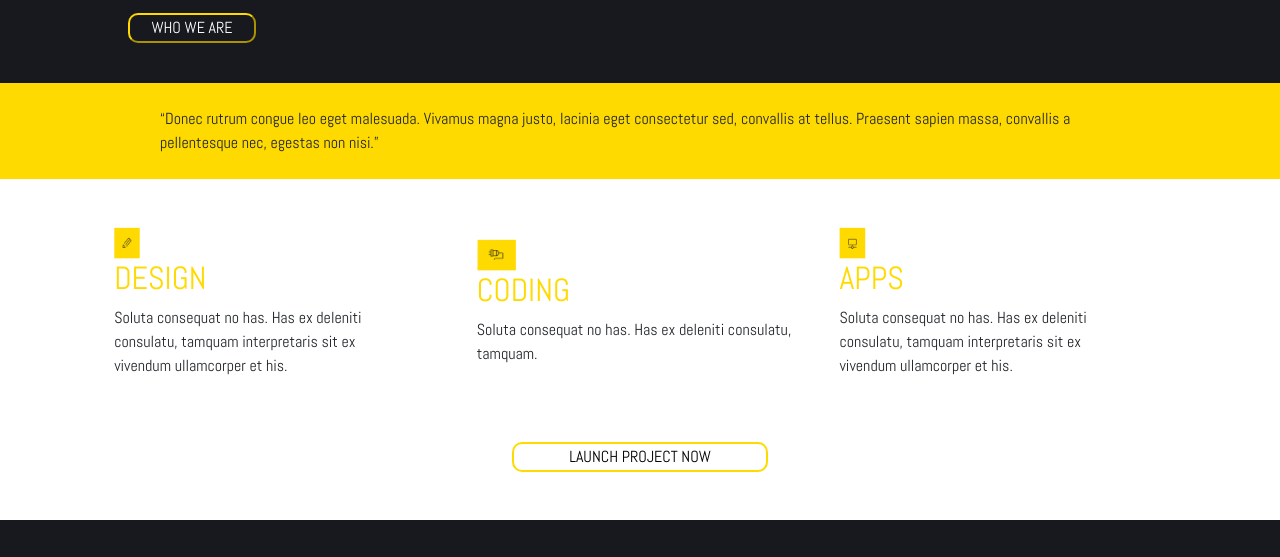
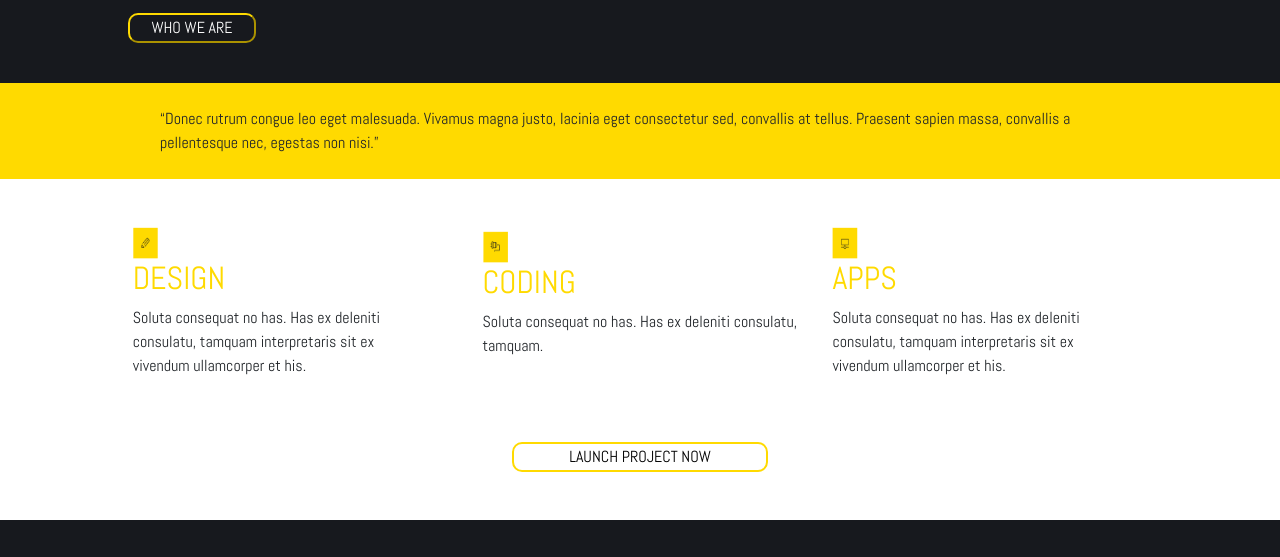
Before and after one commit to cousseaualban/TP-Final-Montreal, a plain HTML site: page index.html in a window 1280 px wide. Shown: the part 616-1173 px from the top of the page. Drawn offline with nearby package versions, Linux system fonts and the light colour scheme.

Commit message:
TP Final Montreal v21

```diff
--- a/sass/_section2.scss
+++ b/sass/_section2.scss
@@ -7,7 +7,7 @@
     align-items: center;
 
     .threeBoxes {
-        width: 85%;
+        width: 82%;
         margin: auto;
         display: flex;
         justify-content: space-around;
@@ -48,6 +48,7 @@
         }
 
         .coding {
+            padding-bottom: 2vh;
             width: 30%;
             margin: auto;
             display: flex;
@@ -59,7 +60,7 @@
             }
 
             img {
-                width: 12%;
+                width: 8%;
                 height: 4vh;
 
                 // Responsive tablette
```
Also changed, not shown: style.css, 1 other file.
